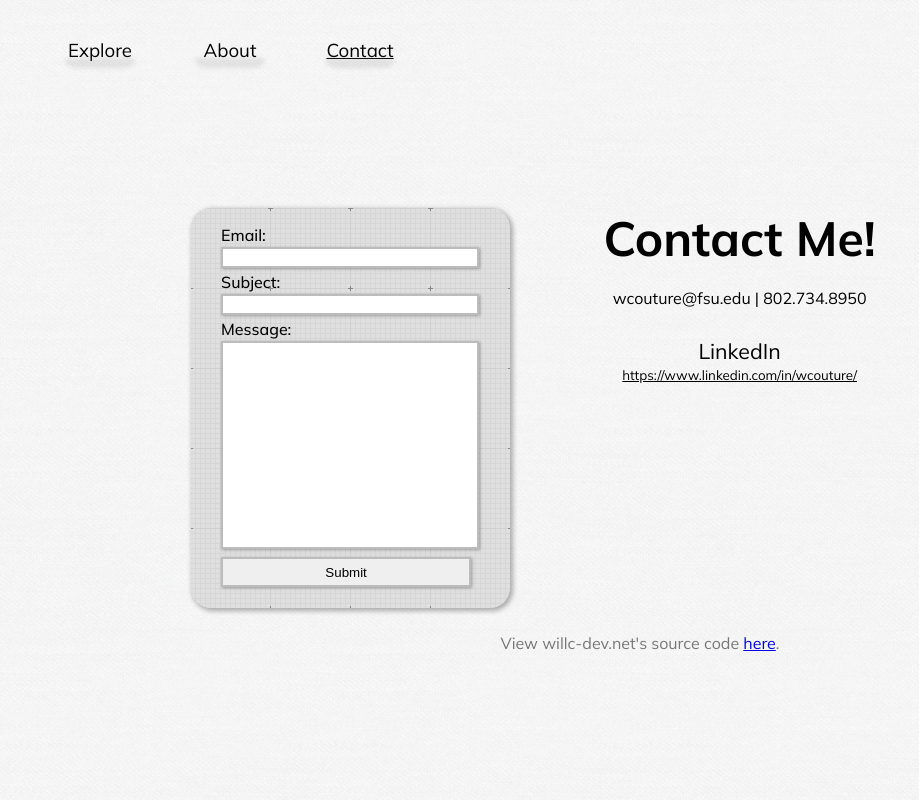
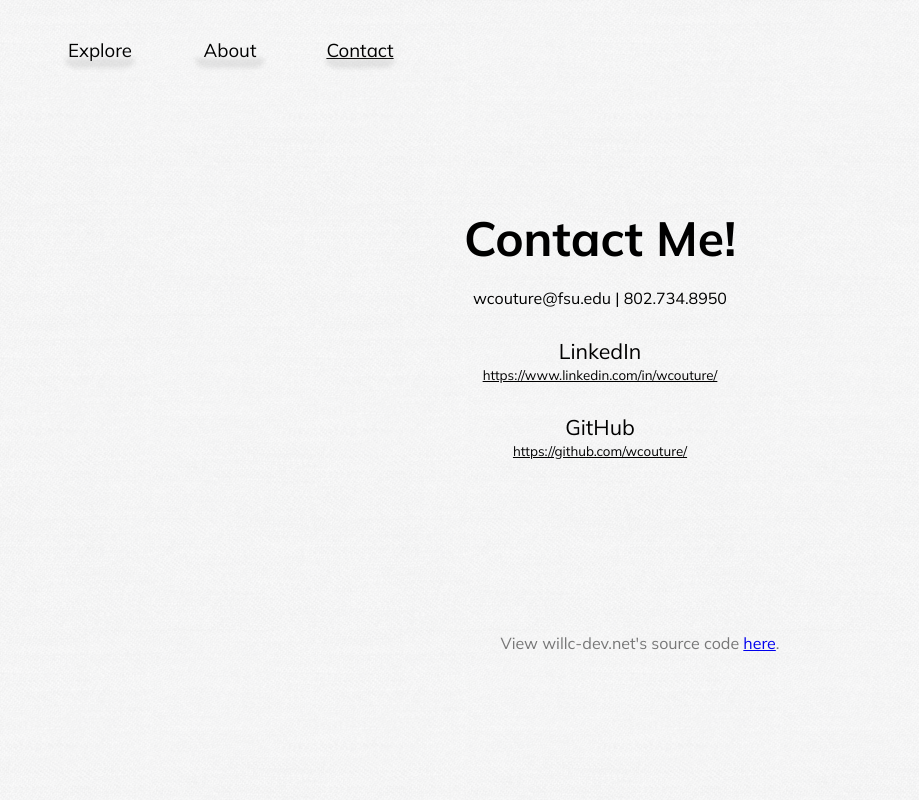
Before and after one commit to wcouture/Portfolio-Site, a PHP site: page /contact in a window 1280 px wide. Shown: the whole page, without its empty margins (0-919 px from the left). Run offline with PHP 8.4, Linux system fonts and the light colour scheme; some libraries are stand-ins or nearby versions.

Commit message:
Hides contact form and adds link to github

```diff
--- a/contact.php
+++ b/contact.php
@@ -29,7 +29,7 @@ if (isset($_POST["submit"])) {
 
 <div class="contact-container">
     <div class="row">
-        <div class="contact-form">
+        <!-- <div class="contact-form">
             <form name="contact-form" action="" method="POST">
                 <table class="contact-form-table">
                     <tr>
@@ -56,7 +56,7 @@ if (isset($_POST["submit"])) {
                 Message sent successfully!
             </div>
             <?php } ?>
-        </div>
+        </div> -->
 
         <div class="contact-info-container">
             <div class="contact-header">
@@ -71,6 +71,12 @@ if (isset($_POST["submit"])) {
             <div class="category-info">
                 <a href="https://www.linkedin.com/in/wcouture/">https://www.linkedin.com/in/wcouture/</a>
             </div>
+            <div class="category-header">
+                GitHub
+            </div>
+            <div class="category-info">
+                <a href="https://www.github.com/wcouture/">https://github.com/wcouture/</a>
+            </div>
         </div>
     </div>
 </div>
```
Also changed, not shown: .htaccess.
